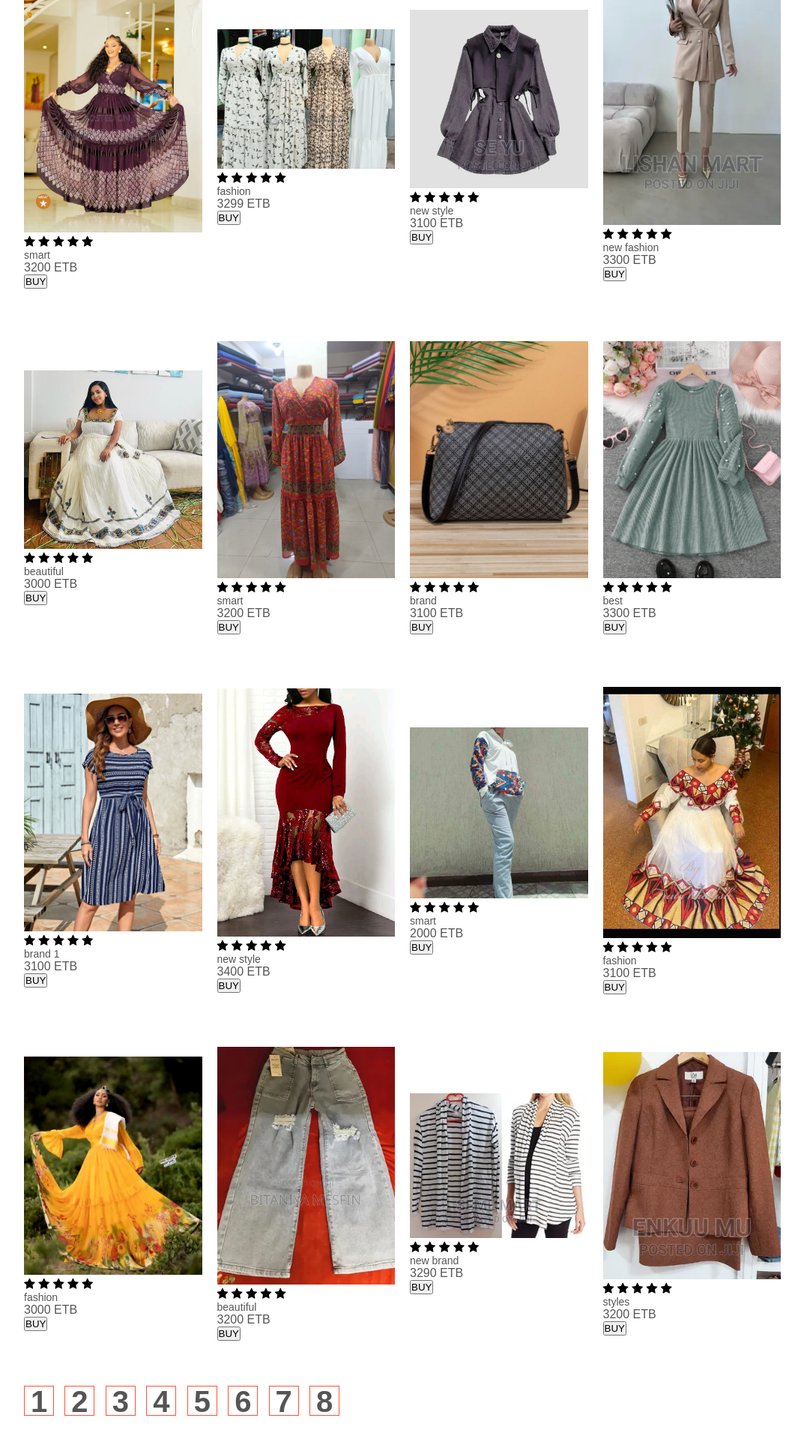
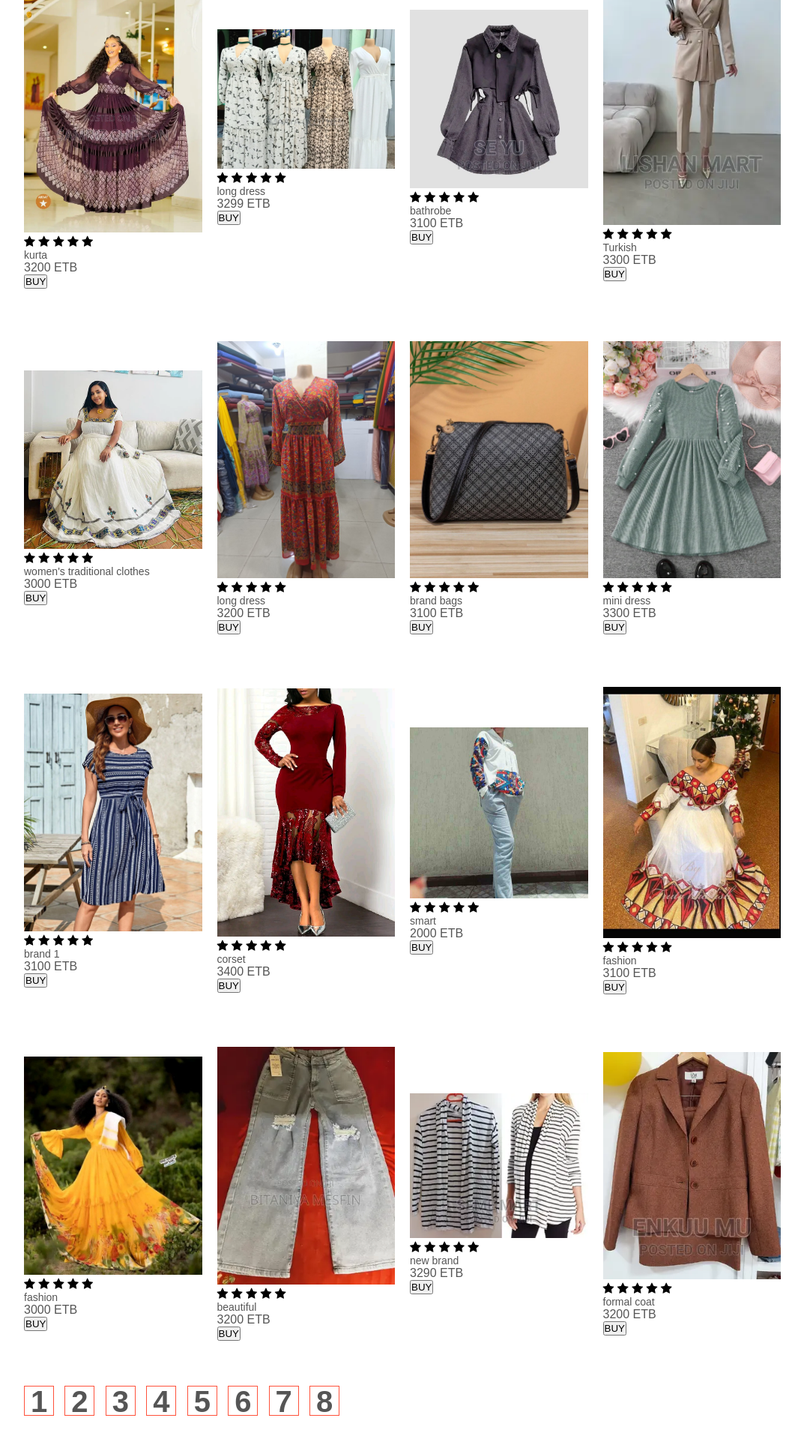
Before and after one commit to rajifan/online-marketing, a plain HTML site: page HTML/product5.html in a window 1280 px wide. Shown: the part 319-2246 px from the top of the page at 75% size, without its empty margins (103-1176 px from the left). Drawn offline with Linux system fonts and the light colour scheme.

Commit message:
update names

```diff
--- a/HTML/product5.html
+++ b/HTML/product5.html
@@ -48,7 +48,7 @@
             <i class="fa fa-star"></i>
           </div>
 
-          <p>smart</p>
+          <p>kurta</p>
             <h4>3200 ETB</h4>
             <a href="shopping.html"><button>BUY</button></a>
         </div>
@@ -62,7 +62,7 @@
               <i class="fa fa-star"></i>
               <i class="fa fa-star"></i>
             </div>
-            <p>fashion</p>
+            <p>long dress</p>
             <h4>3299 ETB</h4>
             <a href="shopping.html"><button>BUY</button></a>
           </div>
@@ -77,7 +77,7 @@
               <i class="fa fa-star"></i>
             </div>
 
-            <p>new style</p>
+            <p>bathrobe</p>
             <h4>3100 ETB</h4>
             <a href="shopping.html"><button>BUY</button></a>
           </div>
@@ -91,7 +91,7 @@
               <i class="fa fa-star"></i>
               <i class="fa fa-star"></i>
             </div>
-            <p> new fashion</p>
+            <p>Turkish</p>
             <h4>3300 ETB</h4>
             <a href="shopping.html"><button>BUY</button></a>
           </div>
@@ -107,8 +107,7 @@
             <i class="fa fa-star"></i>
             <i class="fa fa-star"></i>
           </div>
-
-          <p>beautiful</p>
+        <p>women's traditional clothes</p>
             <h4>3000 ETB</h4>
             <a href="shopping.html"><button>BUY</button></a>
         </div>
@@ -123,7 +122,7 @@
               <i class="fa fa-star"></i>
             </div>
 
-            <p>smart</p>
+            <p>long dress</p>
             <h4>3200 ETB</h4>
             <a href="shopping.html"><button>BUY</button></a>
           </div>
@@ -138,7 +137,7 @@
               <i class="fa fa-star"></i>
             </div>
 
-            <p>brand</p>
+            <p>brand bags</p>
             <h4>3100 ETB</h4>
             <a href="shopping.html"><button>BUY</button></a>
           </div>
@@ -153,7 +152,7 @@
               <i class="fa fa-star"></i>
             </div>
 
-            <p>best</p>
+            <p>mini dress</p>
             <h4>3300 ETB</h4>
             <a href="shopping.html"><button>BUY</button></a>
           </div>
@@ -185,7 +184,7 @@
               <i class="fa fa-star"></i>
             </div>
 
-            <p>new style</p>
+            <p>corset</p>
             <h4>3400 ETB</h4>
             <a href="shopping.html"><button>BUY</button></a>
           </div>
@@ -276,7 +275,7 @@
               <i class="fa fa-star"></i>
               <i class="fa fa-star"></i>
             </div>
-            <p>styles</p>
+            <p>formal coat</p>
             <h4>3200 ETB</h4>
             <a href="shopping.html"><button>BUY</button></a>
           </div>
```
Also changed, not shown: HTML/product6.html (+3 -3 lines), HTML/product7.html (+3 -3 lines), HTML/product8.html (+5 -5 lines).
